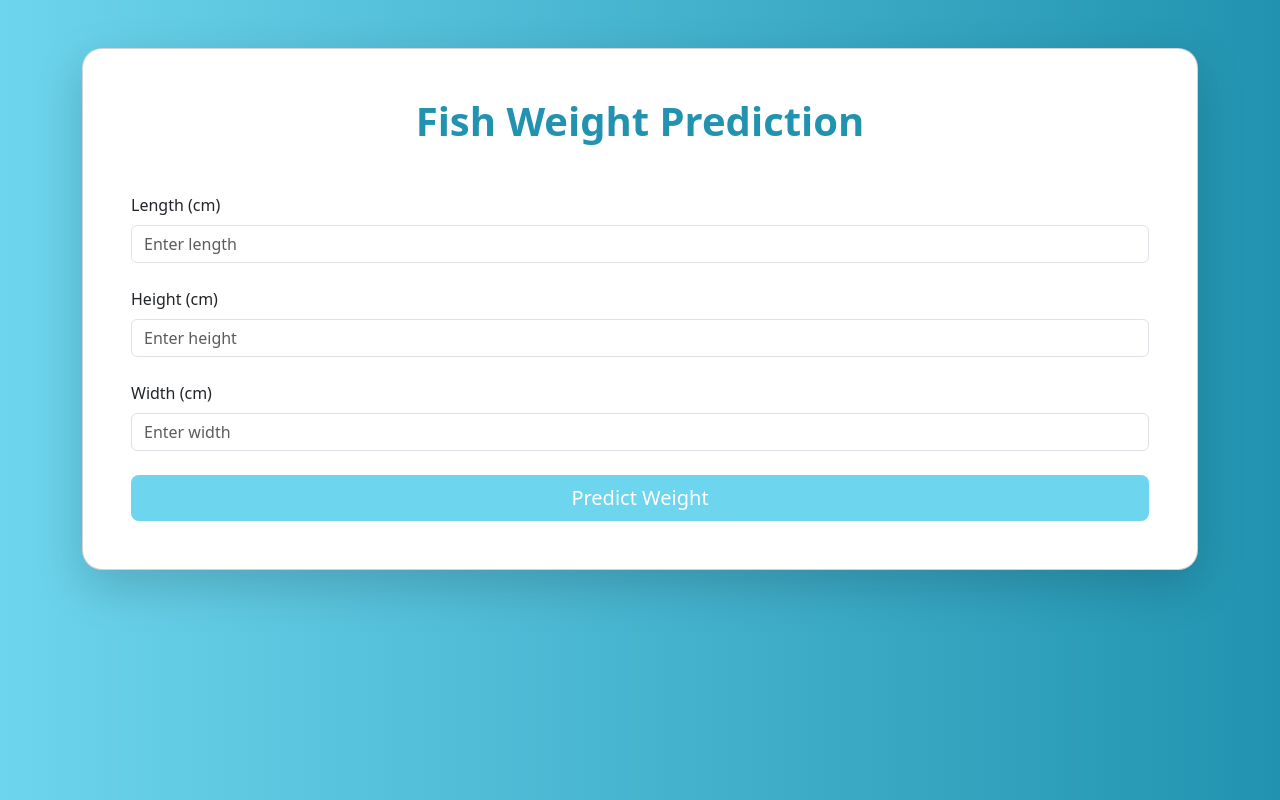
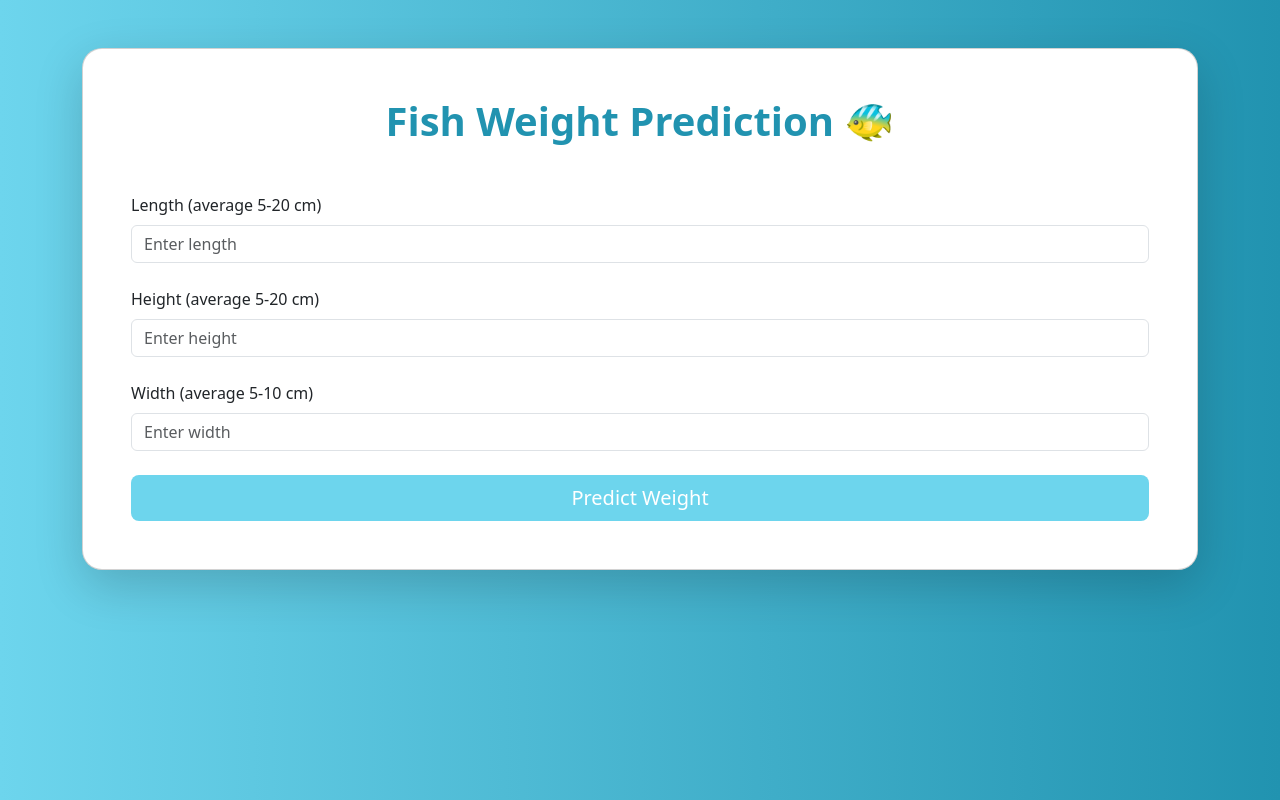
Before and after one commit to Schulfisch/Fish_weight_prediction, a plain HTML site: page index.html in a window 1280 px wide. Drawn offline with nearby package versions, Linux system fonts and the light colour scheme.

Commit message:
Update index.html average values added

```diff
--- a/index.html
+++ b/index.html
@@ -30,18 +30,18 @@
 <body>
 <div class="container mt-5">
     <div class="card shadow-lg p-5">
-        <h1 class="text-center mb-5">Fish Weight Prediction</h1>
+        <h1 class="text-center mb-5">Fish Weight Prediction 🐠</h1>
         <form id="prediction-form">
             <div class="mb-4">
-                <label for="length" class="form-label">Length (cm)</label>
+                <label for="length" class="form-label">Length (average 5-20 cm)</label>
                 <input type="number" id="length" class="form-control" placeholder="Enter length" min="0" required>
             </div>
             <div class="mb-4">
-                <label for="height" class="form-label">Height (cm)</label>
+                <label for="height" class="form-label">Height (average 5-20 cm)</label>
                 <input type="number" id="height" class="form-control" placeholder="Enter height" min="0" required>
             </div>
             <div class="mb-4">
-                <label for="width" class="form-label">Width (cm)</label>
+                <label for="width" class="form-label">Width (average 5-10 cm)</label>
                 <input type="number" id="width" class="form-control" placeholder="Enter width" min="0" required>
             </div>
             <div class="d-grid">
```
